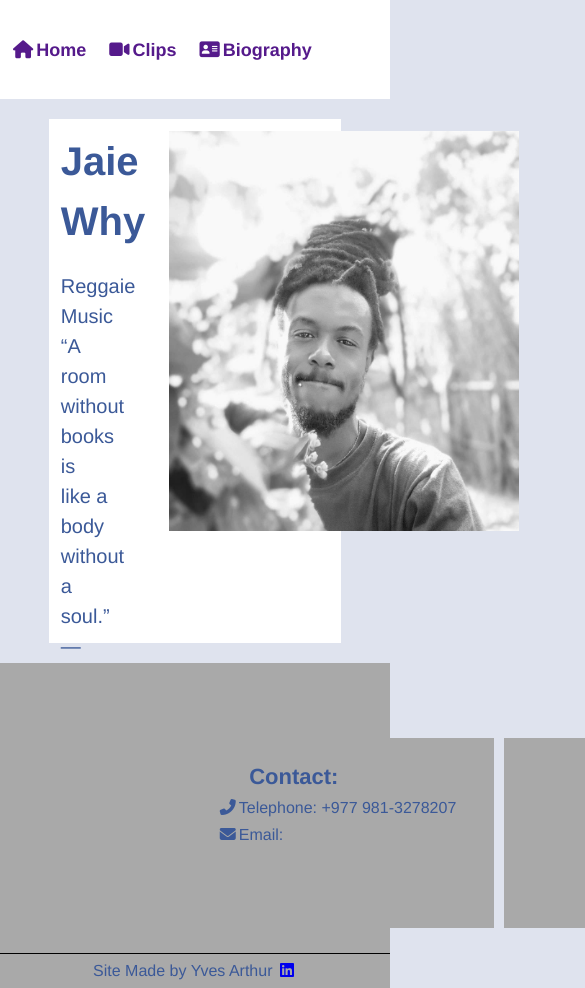
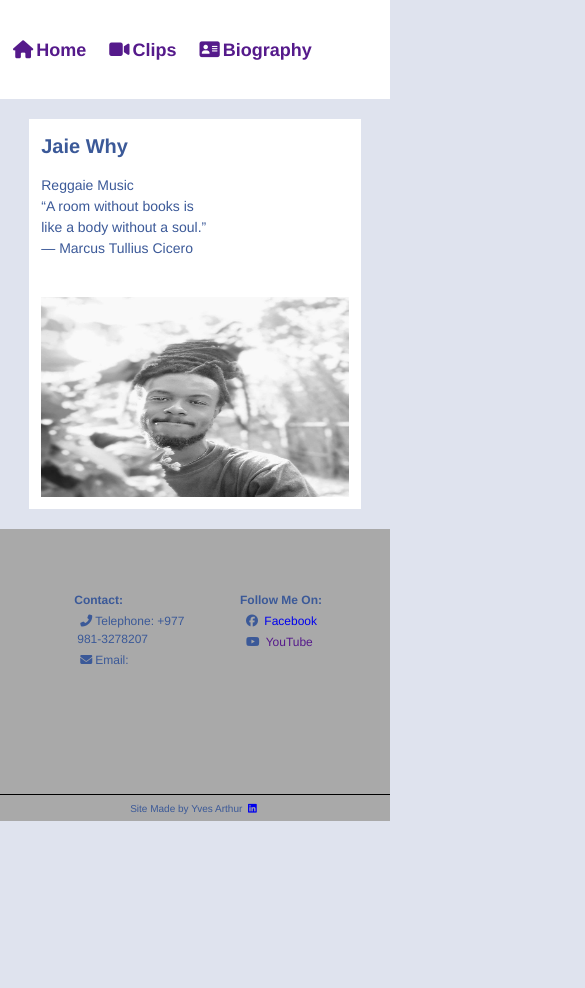
Before and after one commit to LilithinMerria/JaieWhyPro, a plain HTML site: page index.html in a window 390 px wide. Shown: the top 988 px of the page, 585 px wide, since content can reach past the window. After the commit the page ends 844 px from the top, so only its background shows below. Drawn offline with Linux system fonts and the light colour scheme.

Commit message:
adding media

```diff
--- a/stylesheets/index.scss
+++ b/stylesheets/index.scss
@@ -179,3 +179,103 @@ section {
     padding: 5px;
     position: relative;
 }
+
+/* Responsive */
+@media screen and (max-width: 600px) {
+
+    body {
+        font-size: 10px;
+    }
+
+    /* Section */
+    .content-wrapper {
+        max-width: 600px;
+        width: 85%;
+        margin: 0 auto;
+        padding: 20px;
+        /*background-color: $*/
+
+
+    }
+    #img-flex {
+        width: auto;
+        flex-wrap: wrap;
+    }
+
+    section {
+        width: auto;
+        height: fit-content;
+
+        h3 {
+            font-size: 20px;
+        }
+
+        p {
+            font-size: 14px;
+        }
+    }
+
+    .flex-content {
+        flex: 1 1 200px;
+        margin: 12px;
+
+    }
+
+    #jaie {
+        width: 200px;
+        height: 200px;
+    }
+
+    /* Footer */
+
+    #footer-div {
+        /*background-color: magenta;*/
+        height: auto;
+        /*border: 2px solid black;*/
+        padding-top: 25px;
+        background-color:$gray;
+        position: relative;
+
+        #contact-flex {
+            flex-wrap: wrap;
+            width: fit-content;
+            height: fit-content;
+            font-size: 20px;
+        }
+
+        .contact-jaie {
+            flex: 1 1 100px;
+            text-align: left;
+            width: auto;
+
+            i {
+                padding: 0;
+                text-align: left;
+            }
+        }
+
+        #contact, #social-media {
+            width: 20%;
+        }
+
+        ul {
+            list-style-type: none;
+            font-size: 12px;
+            font-weight: 600;
+        }
+
+        li {
+            text-decoration: none;
+            font-size: 12px;
+            font-weight: 400;
+            text-align: left;
+            padding-left: 0;
+            /*color: #ffffff;*/
+        }
+    }
+
+
+
+
+
+}
```
Also changed, not shown: index.html (+1 -1 lines), stylesheets/index.css, 1 other file.
